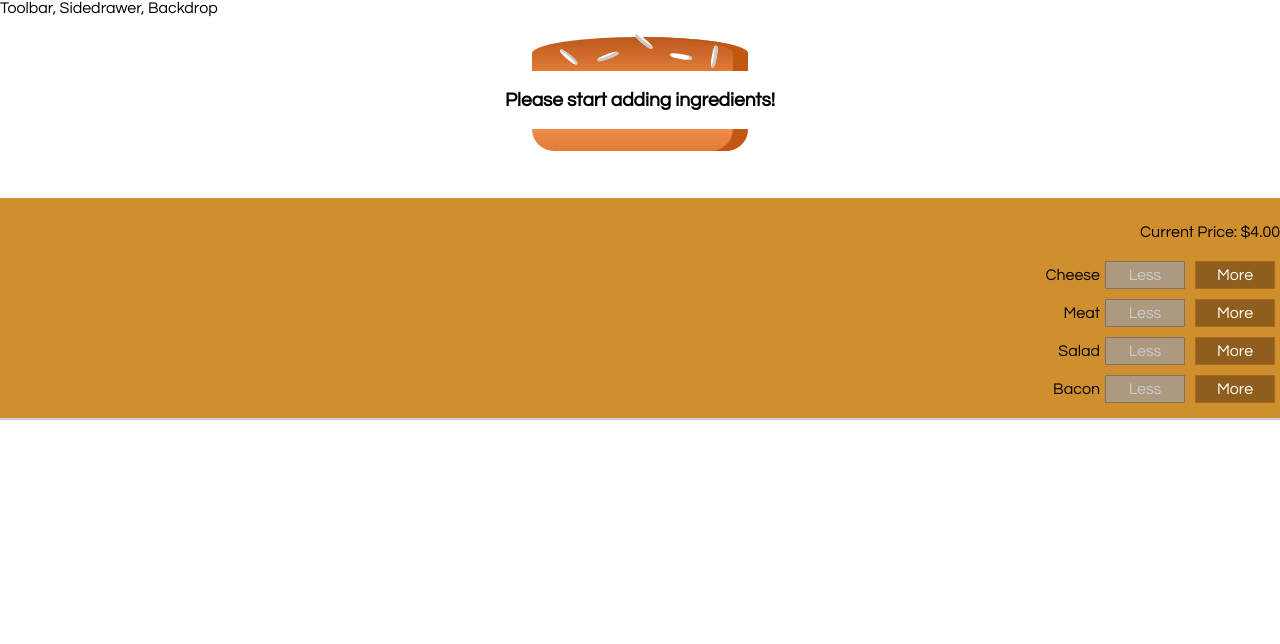
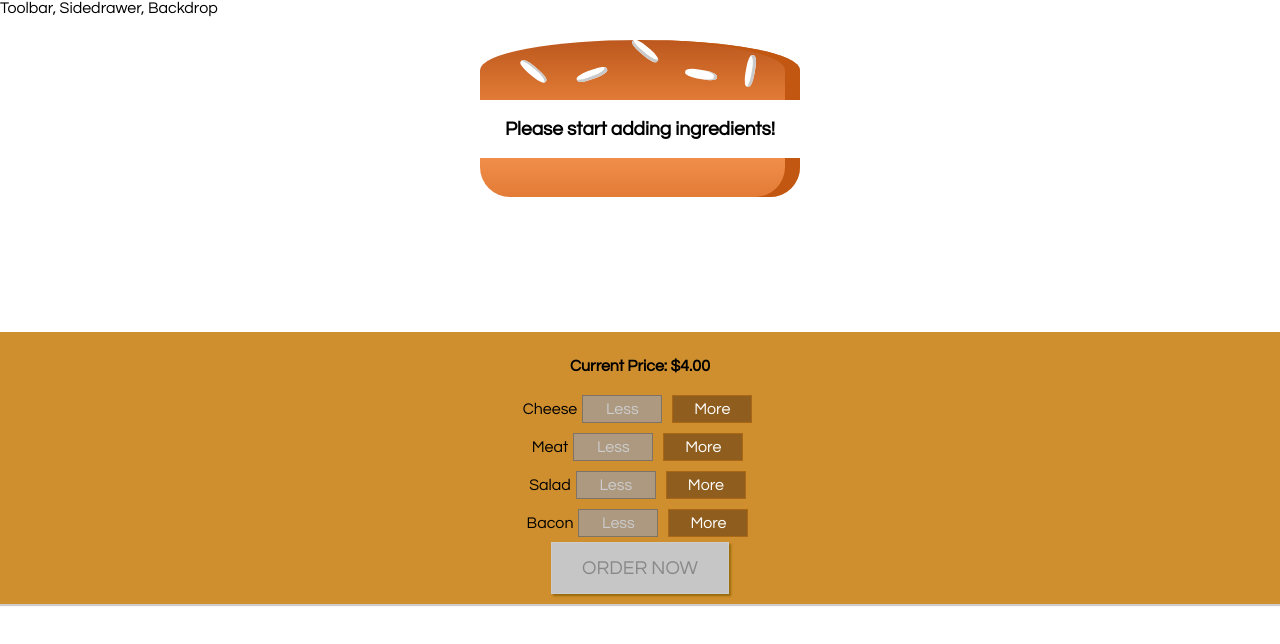
Before and after one commit to chanoscar0/burger-builder, a React app: page / in a window 1280 px wide. Shown: the top 644 px of the page. Built offline with nearby package versions, Linux system fonts and the light colour scheme.

Commit message:
Feature: Modal and Checkout Order Summary

```diff
--- a/src/components/Burger/BuildControls/BuildControls.css
+++ b/src/components/Burger/BuildControls/BuildControls.css
@@ -3,10 +3,51 @@
   background-color: #CF8F2E;
   display: flex;
   flex-flow: column;
-  align-items:flex-end;
-  justify-content: center;
+  align-items:center;
   box-shadow: 0 2px 1px #ccc;
   margin: auto;
   padding: 10px 0;
+  text-align:left;
 
 }
+
+.OrderButton {
+    background-color: #DAD735;
+    outline: none;
+    cursor: pointer;
+    border: 1px solid #966909;
+    color: #966909;
+    font-family: inherit;
+    font-size: 1.2em;
+    padding: 15px 30px;
+    box-shadow: 2px 2px 2px #966909;
+}
+
+.OrderButton:hover, .OrderButton:active {
+    background-color: #A0DB41;
+    border: 1px solid #966909;
+    color: #966909;
+}
+
+.OrderButton:disabled {
+    background-color: #C7C6C6;
+    cursor: not-allowed;
+    border: 1px solid #ccc;
+    color: #888888;
+}
+
+.OrderButton:not(:disabled) {
+    animation: enable 0.3s linear;
+}
+
+@keyframes enable {
+    0% {
+        transform: scale(1);
+    }
+    60% {
+        transform: scale(1.1);
+    }
+    100% {
+        transform: scale(1);
+    }
+}
--- a/src/components/Burger/BuildControls/BuildControls.js
+++ b/src/components/Burger/BuildControls/BuildControls.js
@@ -11,7 +11,7 @@
 
 const BuildControls = (props) => (
   <div className = {classes.BuildControls}>
-    <p>Current Price: ${props.totalPrice.toFixed(2)}</p>
+    <p><strong>Current Price: ${props.totalPrice.toFixed(2)}</strong></p>
     {controls.map(control => (
       <BuildControl key = {control.label}
                     ingredientLabel = {control.label}
@@ -19,6 +19,8 @@
                     removed = {() => props.ingredientRemoved(control.type)}
                     disabled = {props.disabled[control.type]}/>
     ))}
+    <button className = {classes.OrderButton} disabled = {!props.purchaseable} onClick = {props.purchasing}>ORDER NOW</button>
+
   </div>
 );
 
--- a/src/components/Burger/Burger.css
+++ b/src/components/Burger/Burger.css
@@ -16,13 +16,13 @@
 }
 @media (min-width: 500px) and (min-height: 401px){
   .Burger{
-    width: 271px;
-    height: 166px;
+    width: 450px;
+    height: 350px;
   }
 }
 @media (min-width: 500px) and (min-height: 400px){
   .Burger{
-    width: 271px;
-    height: 166px;
+    width: 400px;
+    height: 300px;
   }
 }
--- /dev/null
+++ b/src/components/Burger/OrderSummary/OrderSummary.js
@@ -0,0 +1,23 @@
+import React, {Fragment} from 'react';
+
+const OrderSummary = (props) => {
+  const ingredientSummary = Object.keys(props.ingredients)
+                            .map(ingKey => {
+                              return (<li key = {ingKey}><span style = {{textTransform: 'capitalize'}}>{ingKey}: </span>
+                                     {props.ingredients[ingKey]}</li>);
+                            });
+  return(
+    <Fragment>
+      <h3>Your Order </h3>
+      <p>A delicious burger with the follow ingredients:</p>
+      <ul>
+        {ingredientSummary}
+      </ul>
+      <p>Continue to checkout?</p>
+
+    </Fragment>
+
+  );
+};
+
+export default OrderSummary;
--- /dev/null
+++ b/src/components/UI/Modal/Modal.css
@@ -0,0 +1,20 @@
+.Modal {
+    position: fixed;
+    z-index: 500;
+    background-color: white;
+    width: 70%;
+    border: 1px solid #ccc;
+    box-shadow: 1px 1px 1px black;
+    padding: 16px;
+    left: 15%;
+    top: 30%;
+    box-sizing: border-box;
+    transition: all 0.3s ease-out;
+}
+
+@media (min-width: 600px) {
+    .Modal {
+        width: 500px;
+        left: calc(50% - 250px);
+    }
+}
--- /dev/null
+++ b/src/components/UI/Modal/Modal.js
@@ -0,0 +1,14 @@
+import React from 'react';
+import classes from './Modal.css';
+
+const Modal = (props) => (
+    <div className = {classes.Modal}
+      style = {{
+        transform: props.show ? 'translateY(0)' : 'translateY(-100vh)',
+        opacity: props.show ? '1' : '0'
+      }}>
+      {props.children}
+    </div>
+);
+
+export default Modal;
--- a/src/containers/BurgerBuilder/BurgerBuilder.js
+++ b/src/containers/BurgerBuilder/BurgerBuilder.js
@@ -1,6 +1,8 @@
 import React, {Component, Fragment} from 'react';
 import Burger from '../../components/Burger/Burger'
 import BuildControls from '../../components/Burger/BuildControls/BuildControls';
+import Modal from '../../components/UI/Modal/Modal';
+import OrderSummary from '../../components/Burger/OrderSummary/OrderSummary'
 
 const INGREDIENT_PRICES = {
   salad: 0.5,
@@ -17,7 +19,22 @@
         cheese: 0,
         meat:  0
       },
-      totalPrice: 4
+      totalPrice: 4,
+      purchaseable: false,
+      purchasing: false
+  }
+  purchaseHandler = () =>{
+    this.setState({purchasing: true})
+  }
+  updatePurchaseState(ingredients) {
+    const cloneIngredients = {...ingredients};
+    const sum = Object.keys(cloneIngredients).map(ingKey => {
+      return cloneIngredients[ingKey];
+    })
+    .reduce((sum, el) => {
+      return sum + el;
+    }, 0);
+    this.setState({purchaseable: sum > 0});
   }
 
   addIngredientHandler = (type) => {
@@ -27,7 +44,7 @@
     let priceDifference = INGREDIENT_PRICES[type];
     newPrice += priceDifference;
     this.setState({totalPrice: newPrice, ingredients:cloneIngredients});
-
+    this.updatePurchaseState(cloneIngredients);
   }
 
   removeIngredientHandler = (type) => {
@@ -40,6 +57,7 @@
       let newPrice = this.state.totalPrice;
       newPrice -= priceDifference;
       this.setState({totalPrice: newPrice, ingredients:cloneIngredients});
+      this.updatePurchaseState(cloneIngredients);
     }
   }
 
@@ -51,12 +69,17 @@
     } // {salad: true, meat: false, bacon: true, cheese: true}
     return (
       <Fragment>
+          <Modal show = {this.state.purchasing}>
+            <OrderSummary ingredients = {this.state.ingredients} />
+          </Modal>
           <Burger ingredients = {this.state.ingredients} />
           <BuildControls ingredients = {this.state.ingredients}
                          ingredientAdded = {this.addIngredientHandler}
                          ingredientRemoved = {this.removeIngredientHandler}
                          disabled = {disabledInfo}
-                         totalPrice = {this.state.totalPrice}/>
+                         totalPrice = {this.state.totalPrice}
+                         purchaseable = {this.state.purchaseable}
+                         purchasing = {this.purchaseHandler}/>
 
       </Fragment>
     );
```
Also changed, not shown: src/components/UI/Backdrop/Backdrop.js (added).
